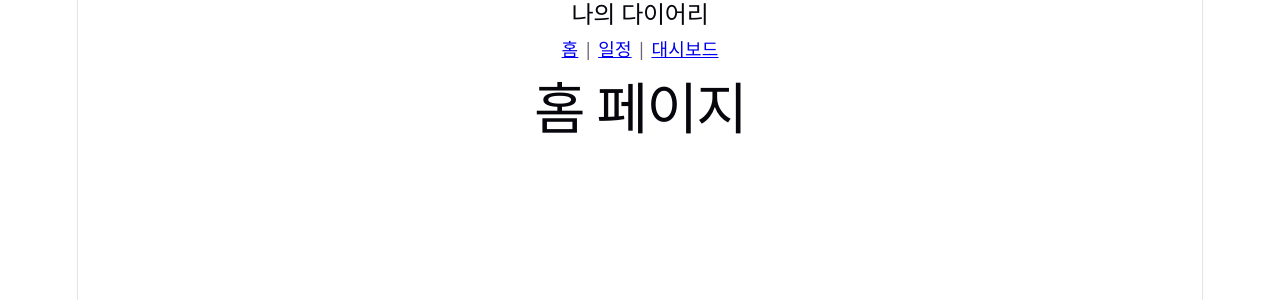
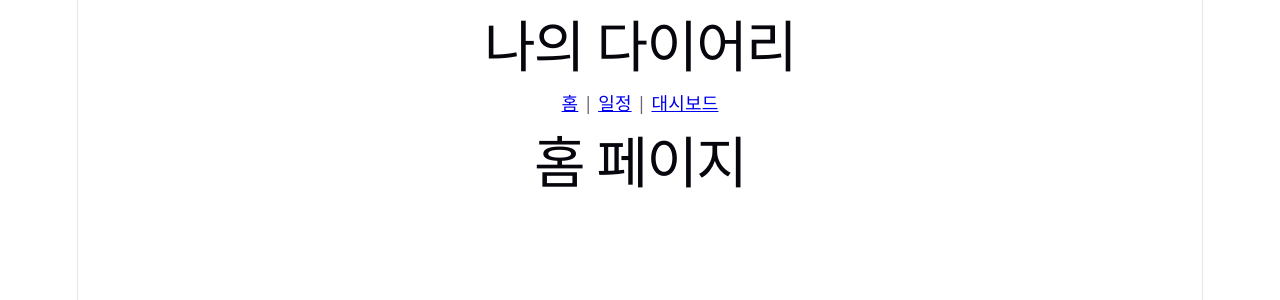
Before and after one commit to dailyNoteDashboard/frontend, a React (Vite) app: page / in a window 1280 px wide. Shown: the top 300 px of the page. Built offline with nearby package versions, Linux system fonts and the light colour scheme.

Commit message:
refactor: RootLayout 제목 태그를 h1으로 변경

```diff
--- a/src/layouts/RootLayout.tsx
+++ b/src/layouts/RootLayout.tsx
@@ -5,7 +5,7 @@ function RootLayout() {
     return(
         <>
             <header>
-                <h2>나의 다이어리</h2>
+                <h1>나의 다이어리</h1>
 
                 <nav>
                     <Link to="/">홈</Link>
```
